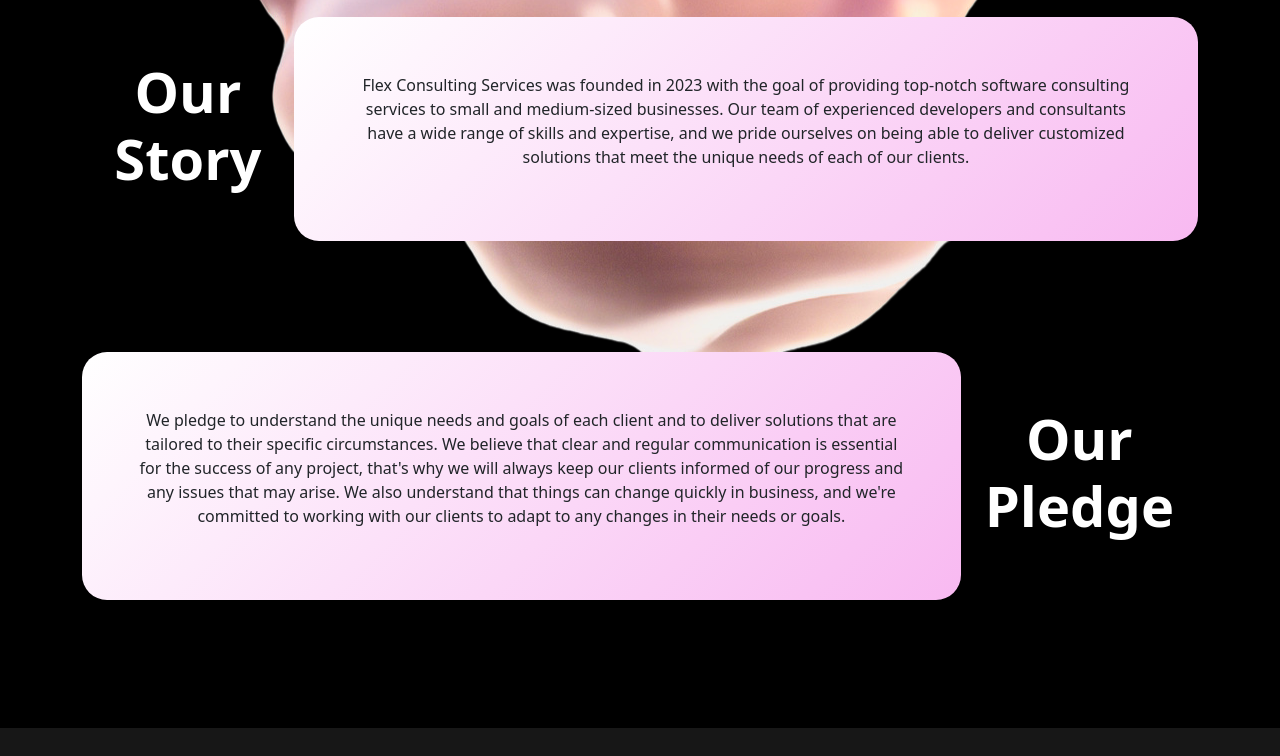
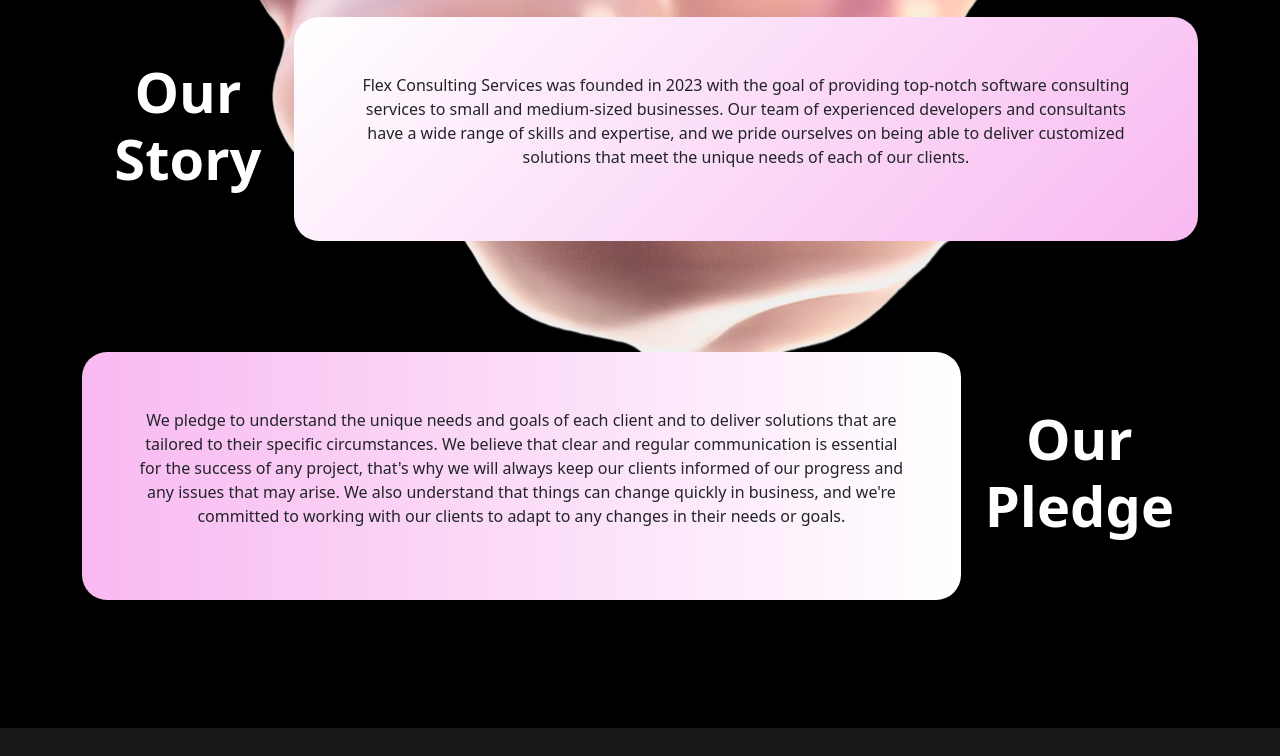
Before and after one commit to Flex-Consulting/Flex-Consulting.github.io, a React (Create React App) app: page /about in a window 1280 px wide. Shown: the part 449-1205 px from the top of the page. Built offline with nearby package versions, Linux system fonts and the light colour scheme.

Commit message:
Applying patch for issue ref #8.

```diff
--- a/src/components/AboutCard.js
+++ b/src/components/AboutCard.js
@@ -1,9 +1,8 @@
 import "./styles/AboutCard.css";
 
 function AboutCard(props){
-
     return(
-        <div className="about-card">
+        <div className={`about-card ${props.opt}`}>
             <p>{props.text}</p>
         </div>
     );
--- a/src/components/styles/AboutCard.css
+++ b/src/components/styles/AboutCard.css
@@ -1,6 +1,14 @@
 .about-card{
-    background: -webkit-linear-gradient(-45deg, white, #f8b9f1);
     width: 100%;
     border-radius: 25px;
     padding: 5%;
 }
+
+
+.right-card{
+    background: -webkit-linear-gradient(-45deg, white, #f8b9f1);
+}
+
+.left-card{
+    background: -webkit-linear-gradient(180deg, white, #f8b9f1);
+}
--- a/src/pages/About.js
+++ b/src/pages/About.js
@@ -4,8 +4,8 @@
 
 const AboutInfo = {
     "about": [
-        {"text": "Flex Consulting Services was founded in 2023 with the goal of providing top-notch software consulting services to small and medium-sized businesses. Our team of experienced developers and consultants have a wide range of skills and expertise, and we pride ourselves on being able to deliver customized solutions that meet the unique needs of each of our clients."},
-        {"text": "We pledge to understand the unique needs and goals of each client and to deliver solutions that are tailored to their specific circumstances. We believe that clear and regular communication is essential for the success of any project, that's why we will always keep our clients informed of our progress and any issues that may arise. We also understand that things can change quickly in business, and we're committed to working with our clients to adapt to any changes in their needs or goals."}
+        {"text": "Flex Consulting Services was founded in 2023 with the goal of providing top-notch software consulting services to small and medium-sized businesses. Our team of experienced developers and consultants have a wide range of skills and expertise, and we pride ourselves on being able to deliver customized solutions that meet the unique needs of each of our clients.", "opt": "right-card"},
+        {"text": "We pledge to understand the unique needs and goals of each client and to deliver solutions that are tailored to their specific circumstances. We believe that clear and regular communication is essential for the success of any project, that's why we will always keep our clients informed of our progress and any issues that may arise. We also understand that things can change quickly in business, and we're committed to working with our clients to adapt to any changes in their needs or goals.", "opt": "left-card"}
     ]
 };
 function About(){
@@ -16,10 +16,10 @@
                     <h1 className="landing-title animate__animated animate__fadeInUp">About Us</h1>
                     <div className="about-sec animate__animated animate__fadeInLeft animate__delay-1s">
                         <h1 className="about-header">Our Story</h1>
-                        <AboutCard text={AboutInfo["about"][0].text}/>
+                        <AboutCard text={AboutInfo["about"][0].text} opt={AboutInfo["about"][0].opt}/>
                     </div>
                     <div className="about-sec rev animate__animated animate__fadeInRight animate__delay-2s">
-                        <AboutCard text={AboutInfo["about"][1].text}/>
+                        <AboutCard text={AboutInfo["about"][1].text} opt={AboutInfo["about"][1].opt}/>
                         <h1 className="about-header">Our Pledge</h1>
                     </div>
                 </div>
```
